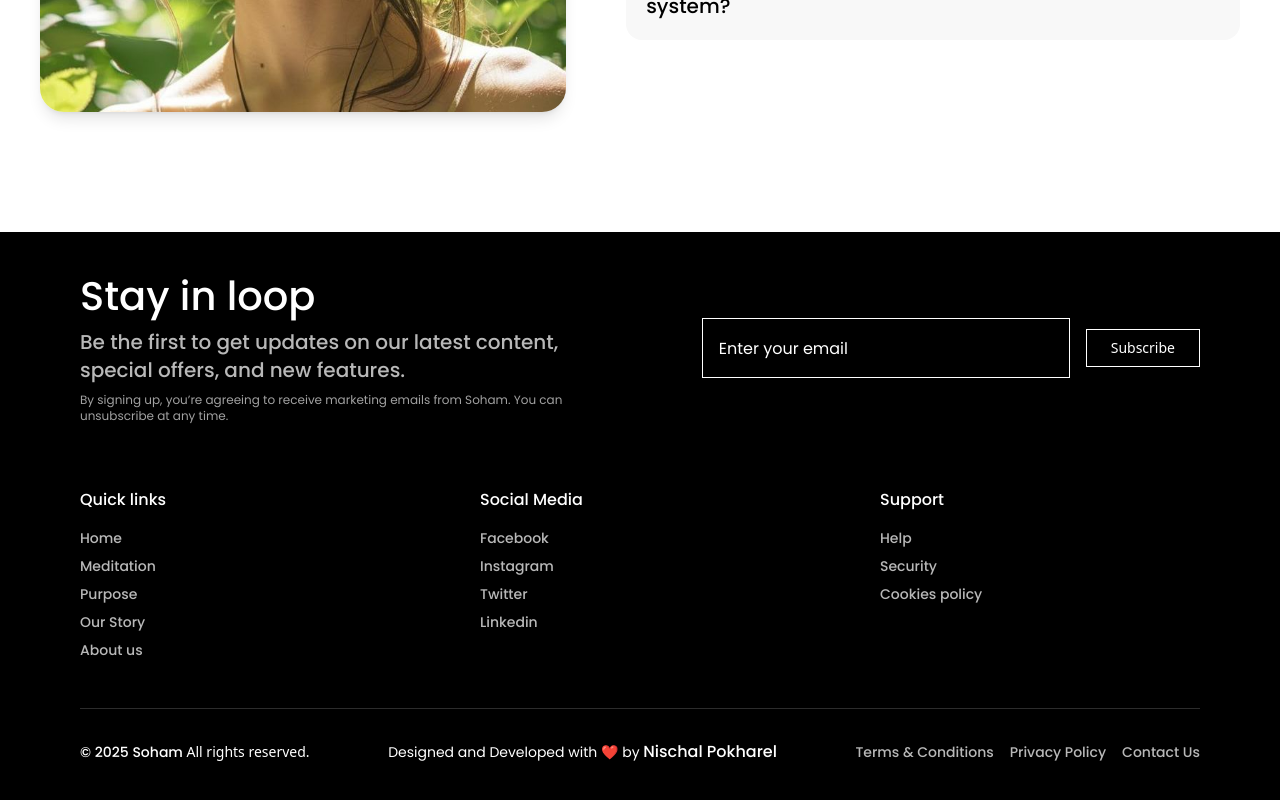
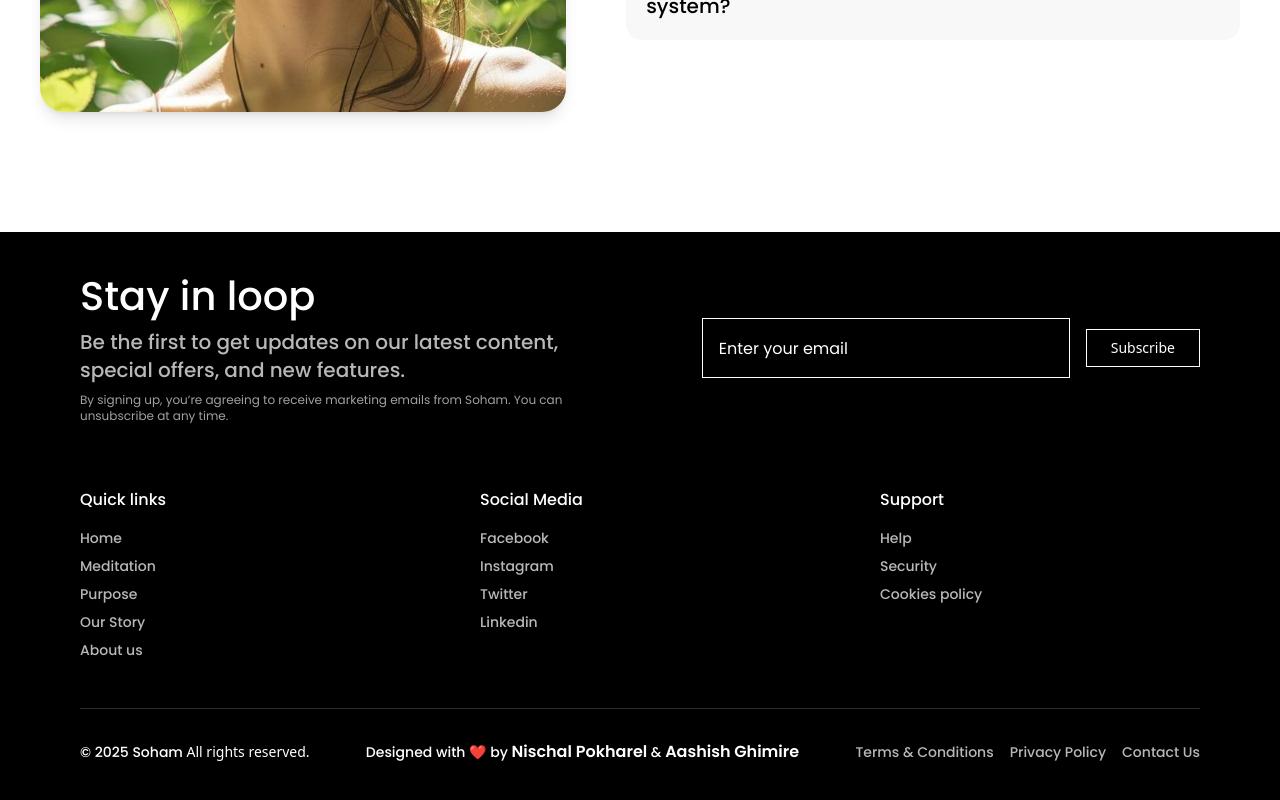
Before and after one commit to Neeschal1/Soham-web, a React (Vite) app: page / in a window 1280 px wide. Shown: the part 5490-6290 px from the top of the page. Built offline with nearby package versions, Linux system fonts and the light colour scheme.

Commit message:
modifications in developer credit

```diff
--- a/src/constant/footer.jsx
+++ b/src/constant/footer.jsx
@@ -158,16 +158,24 @@ const Footer = () => {
           </p>
 
           {/* Developer Credit */}
-          <p style={Fonts.poppins.regular} className="text-white">
-            Designed and Developed with ❤️ by{" "}
+          <p style={Fonts.poppins.medium} className="text-center text-[#ffffff]">
+            Designed with ❤️ by{" "}
             <a
-              style={Fonts.poppins.medium}
               href="https://www.facebook.com/nischal.pokharel.598234"
               target="_blank"
               rel="noopener noreferrer"
               className="font-semibold text-[16px] hover:underline"
             >
               Nischal Pokharel
+            </a>{" "}
+            &{" "}
+            <a
+              href="https://www.facebook.com/aca.ssh.9"
+              target="_blank"
+              rel="noopener noreferrer"
+              className="font-semibold text-[16px] hover:underline"
+            >
+              Aashish Ghimire
             </a>
           </p>
 
```
